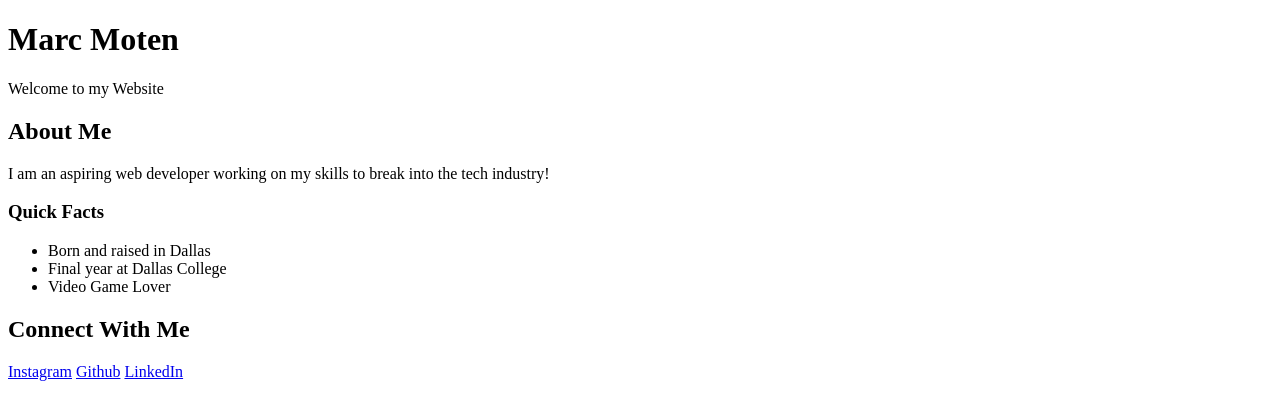
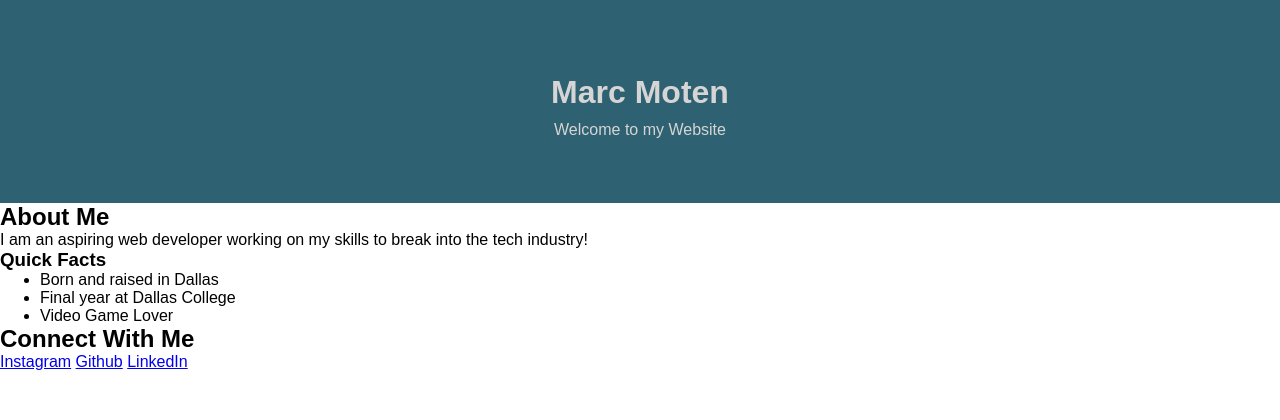
Before and after one commit to MarcmotenDC/landing-page, a plain HTML site: page index.html in a window 1280 px wide. Drawn offline with Linux system fonts and the light colour scheme.

Commit message:
Add stylesheet and correct class

```diff
--- a/index.html
+++ b/index.html
@@ -4,13 +4,14 @@
     <meta charset="UTF-8">
     <meta name="viewport" content="width=device-width, initial-scale=1.0">
     <title>Marc Moten</title>
+    <link rel="stylesheet" href="style.css">
 </head>
 <body>
     <div class="header">
         <h1 class="title">Marc Moten</h1>
         <p class="titleDesc">Welcome to my Website</p>
     </div>
-    <div class="sectionTitle" id="aboutMe">
+    <div class="section" id="aboutMe">
         <h2 class="sectionTitle">
             About Me
         </h2>
```
